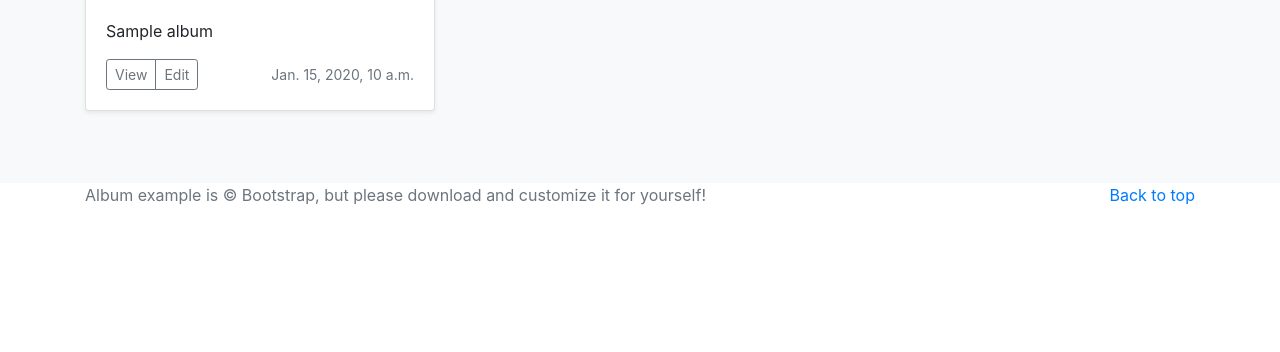
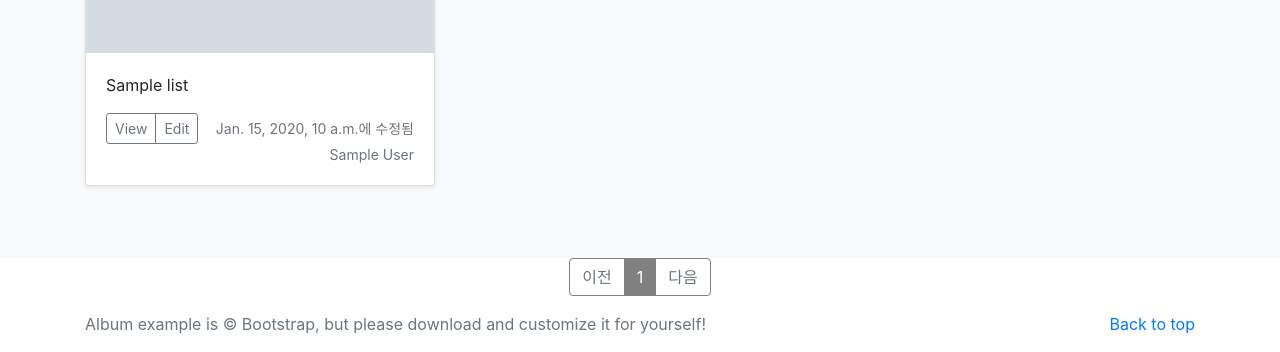
Before and after one commit to NamCheolKim/brads-Diary, a Django app: template templates/diarys/postdiary_list.html in a window 1280 px wide. Shown: the part 639-991 px from the top of the page. Before the commit the page ends 844 px from the top, so only its background shows below. Run offline with Django 3.2, Linux system fonts and the light colour scheme; the template is opened without the code that fills it: most values are stand-ins (such as "Sample title", 1, 10 or a date in 2020); grey boxes marked "Sample" are stand-in pictures; some libraries are stand-ins or nearby versions.

Commit message:
사진 업로드 기능 추가, 페이징 처리

```diff
--- a/comments/urls.py
+++ b/comments/urls.py
@@ -0,0 +1,5 @@
+from django.urls import path
+
+app_name = "comments"
+
+urlpatterns = []
--- a/core/models.py
+++ b/core/models.py
@@ -6,7 +6,7 @@ class TimeStampModel(models.Model):
     """TimeStamp Model Definition"""
 
     created_at = models.DateTimeField(auto_now_add=True)
-    updated_at = models.DateTimeField(auto_now=True)
+    updated_at = models.DateTimeField(blank=True, null=True)
 
     class Meta:
         abstract = True
--- a/templates/diarys/index.html
+++ b/templates/diarys/index.html
@@ -48,7 +48,7 @@
           </p>
         </div>
         <p class="lead">
-          <a href="{% url 'diarys:album' %}" class="btn btn-lg btn-secondary">펼쳐보기</a>
+          <a href="{% url 'diarys:list' %}" class="btn btn-lg btn-secondary">펼쳐보기</a>
         </p>
       </main>
 
--- a/templates/diarys/postdiary_list.html
+++ b/templates/diarys/postdiary_list.html
@@ -10,31 +10,32 @@
   <div class="album py-5 bg-light">
     <div class="container">
       <div class="my-3 text-right">
-        {% if author.is_authenticated %}
-          {% if author.is_superuser or author.is_staff %}
-          <a href="{% url 'diarys:create' %}" class="btn btn-success"><i class="fas fa-pencil-alt"></i> 기록하기</a>
-          {% endif %}
-        {% endif %}
+        <a href="{% url 'diarys:create' %}" class="btn btn-success"><i class="fas fa-pencil-alt"></i> 기록하기</a>
       </div>
 
       <div class="row">
-      {% for album in postdiary_list %}
+      {% for list in postdiary_list %}
         <div class="col-md-4">
           <div class="card mb-4 shadow-sm">
-          {% if album.image %}
-            <img  class="bd-placeholder-img card-img-top" width="100%" height="225"src="{{ album.file }}" alt="">
+          {% if list.head_photo %}
+            <img  class="bd-placeholder-img card-img-top" width="100%" height="225"src="{{ list.head_photo }}" alt="">
           {% else %}
             <img  class="bd-placeholder-img card-img-top" width="100%" height="225"src="../../static/img/default-no-img.jpg" alt="no image">
           {% endif %}
             <div class="card-body">
-              <p class="card-text">{{ album.title }}</p>
+              <p class="card-text">{{ list.title }}</p>
               <div class="d-flex justify-content-between align-items-center">
                 <div class="btn-group">
-                  <a href="{% url 'diarys:detail' album.pk %}" class="btn btn-sm btn-outline-secondary">View</a>
+                  <a href="{% url 'diarys:detail' list.pk %}" class="btn btn-sm btn-outline-secondary">View</a>
                   <button type="button" class="btn btn-sm btn-outline-secondary">Edit</button>
                 </div>
-                <small class="text-muted">{{ album.created_at }}</small>
+                {% if list.updated_at %}
+                <small class="text-muted">{{ list.updated_at }}에 수정됨</small>
+                {% else %}
+                <small class="text-muted">{{ list.created_at }}</small>
+                {% endif %}
               </div>
+                <small class="text-muted float-right">{{ list.author }}</small>
             </div>
           </div>
         </div>
@@ -43,7 +44,44 @@
     </div>
   </div>
 </main>
+<!-- 페이징 -->
+<ul class="pagination justify-content-center">
+  <!-- 이전 페이지 -->
+  {% if postdiary_list.has_previous %}
+  <li class="page-item">
+    <a class="page-link" style="color:black; border-color:gray;" href="?page={{ postdiary_list.previous_page_number }}">이전</a>
+  </li>
+  {% else %}
+  <li class="page-item disabled">
+    <a class="page-link" style="border-color:gray;" tabindex="-1" aria-disabled="true" href="#">이전</a>
+  </li>
+  {% endif %}
 
+  <!-- 페이지 리스트 -->
+  {% for page_number in postdiary_list.paginator.page_range %}
+    {% if page_number == postdiary_list.number %}
+      <li class="page-item active" aria-current="page">
+        <a class="page-link" style="background-color:gray; border-color:gray;" href="?page={{ page_number }}">{{ page_number }}</a>
+      </li>
+    {% else %}
+    <li class="page-item">
+      <a class="page-link" style="color:black; border-color:gray;" href="?page={{ page_number }}"> {{ page_number }} </a>
+    </li>
+    {% endif %}
+  {% endfor %}
+
+  <!-- 다음 페이지 -->
+  {% if postdiary_list.has_next %}
+    <li class="page-item">
+      <a class="page-link" style="color:black; border-color:gray;" href="?page={{ postdiary_list.next_page_number }}">다음</a>
+    </li>
+  {% else %}
+  <li class="page-item disabled">
+      <a class="page-link" style="border-color:gray;" tabindex="-1" aria-disabled="true" href="#">다음</a>
+    </li>
+  {% endif %}
+</ul>
+<!-- 페이징 -->
 <footer class="text-muted">
   <div class="container">
     <p class="float-right">
--- a/templates/nav.html
+++ b/templates/nav.html
@@ -1,7 +1,7 @@
 <!-- Navigation-->
 <nav class="navbar navbar-expand-lg navbar-dark bg-dark">
   <div class="container">
-    <a class="navbar-brand" href="{% url 'diary:album' %}">Brad's Diary</a>
+    <a class="navbar-brand" href="{% url 'diarys:list' %}">Brad's Diary</a>
     <button class="navbar-toggler" type="button" data-toggle="collapse" data-target="#navbarResponsive" aria-controls="navbarResponsive" aria-expanded="false" aria-label="Toggle navigation">
       <span class="navbar-toggler-icon"></span>
     </button>
--- a/users/models.py
+++ b/users/models.py
@@ -6,4 +6,4 @@ class User(AbstractUser):
 
     """Custom User Model Definition"""
 
-    avatar = models.ImageField(null=True, blank=True)
+    avatar = models.ImageField(upload_to="avatar", null=True, blank=True)
```
Also changed, not shown: diarys/admin.py (+17 -1 lines), diarys/models.py (+11 -2 lines), diarys/views.py (+19 -4 lines), templates/diarys/postdiary_detail.html (+16 -4 lines), 3 other files.
